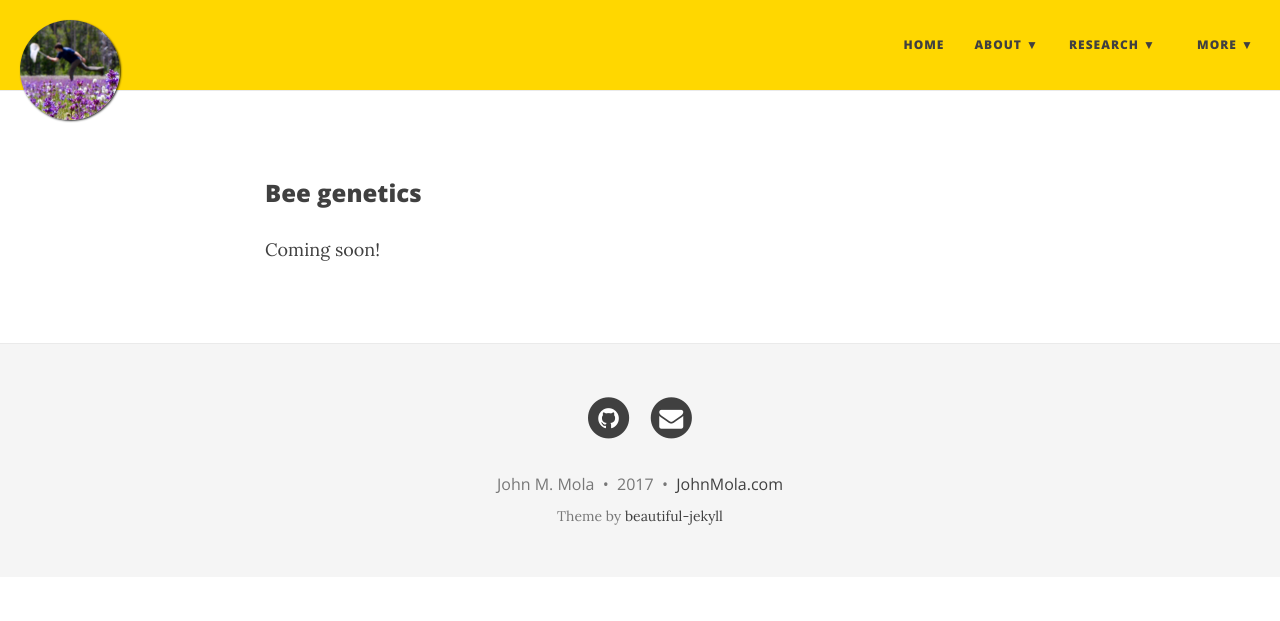
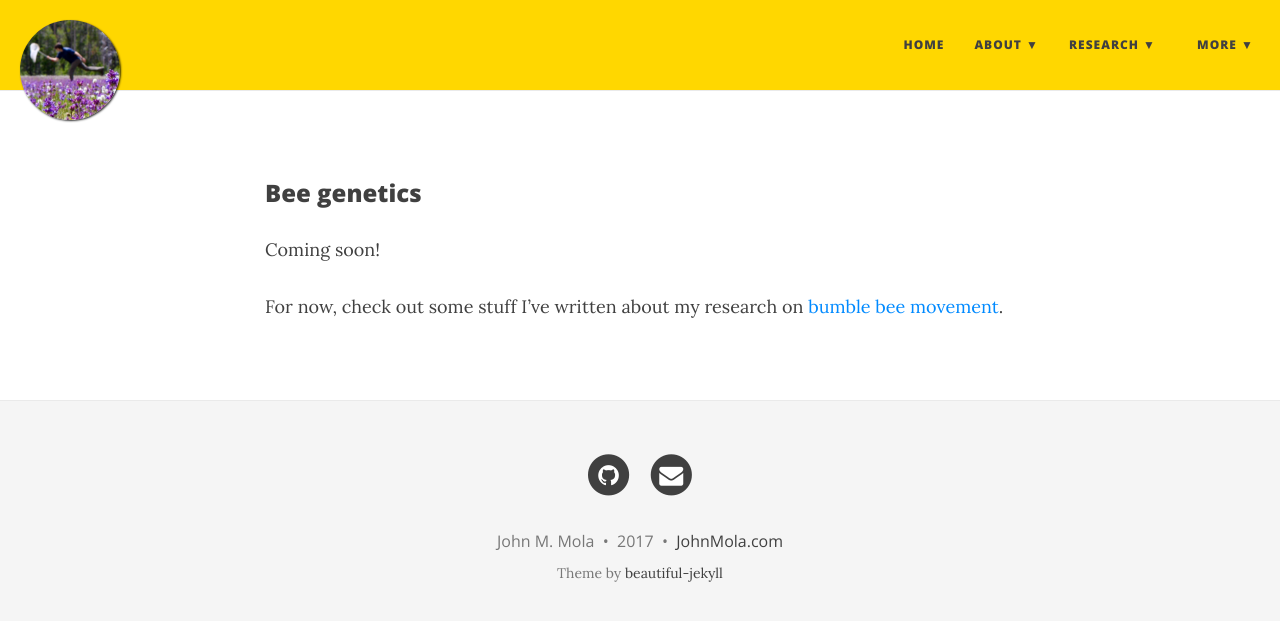
Before and after one commit to maureenpage/maureen-page.github.io, a Jekyll site: the page built from beegenes.md, in a window 1280 px wide. Shown: the top 621 px of the page. Built offline with Jekyll 4.4.1, drawn with Linux system fonts in a browser that asks for light colours; nearby versions of some CDN libraries.

Commit message:
redirect bee genetics and fire to bee movement for now

```diff
--- a/beegenes.md
+++ b/beegenes.md
@@ -8,3 +8,5 @@ css: "/css/index.css"
 ### Bee genetics
 
 Coming soon!
+
+For now, check out some stuff I've written about my research on [bumble bee movement](../bbmove).
```
Also changed, not shown: firephen.md (+2 -0 lines), 2 other files.
